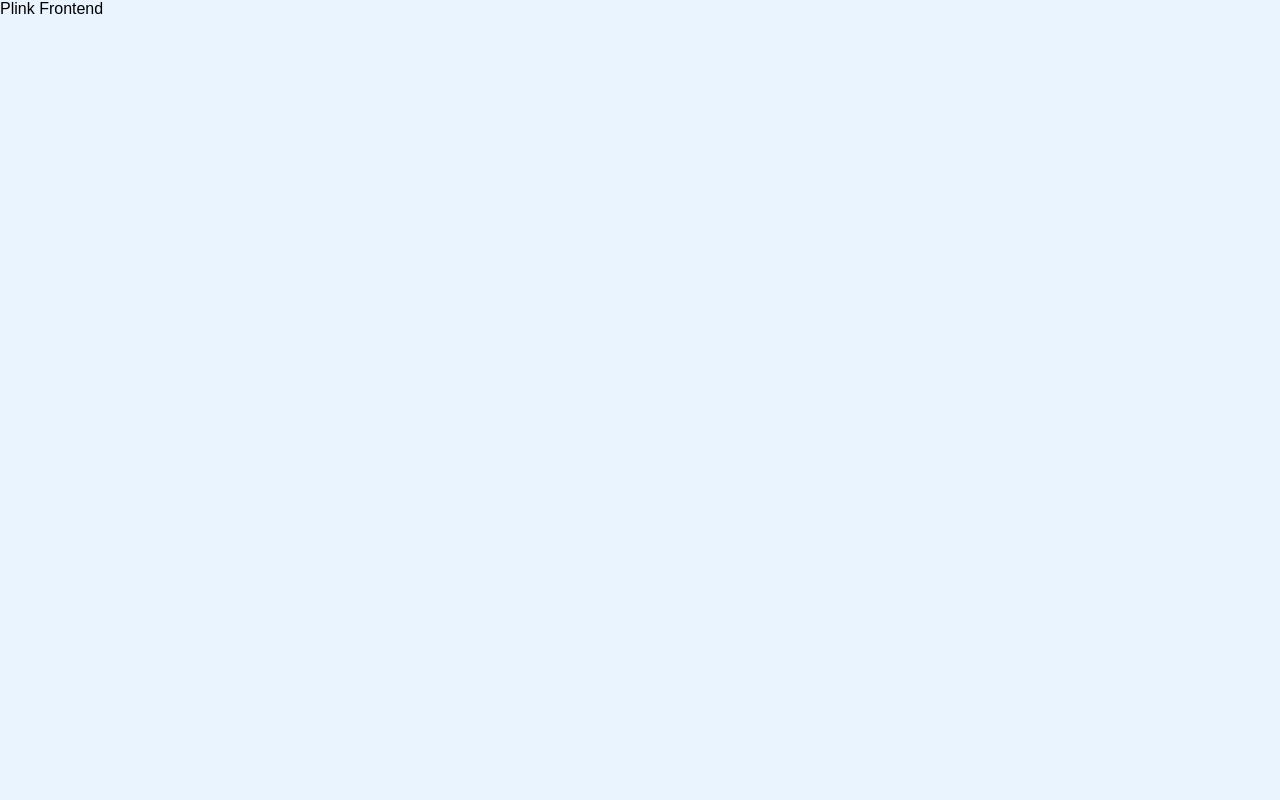
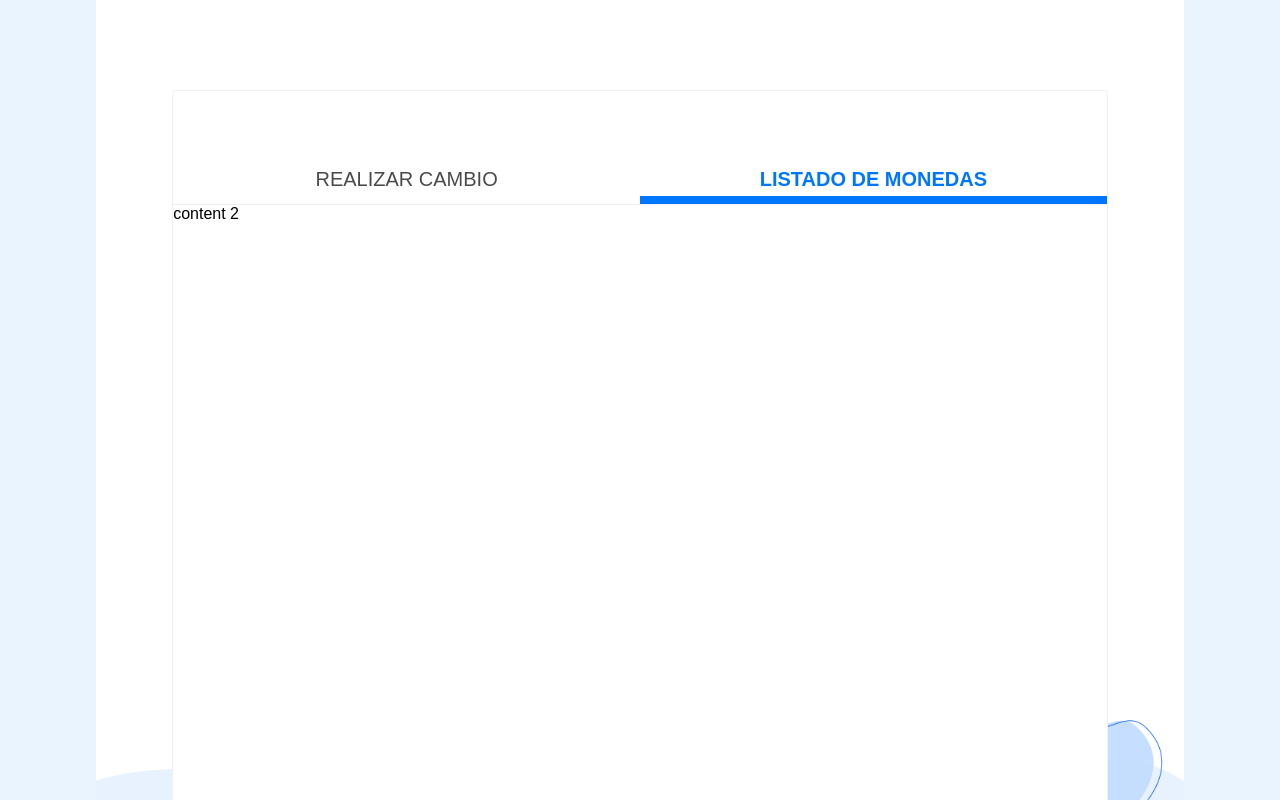
Before and after one commit to wolox-training/jb-angular, an Angular app in the folder plink-frontend/: page / in a window 1280 px wide. Shown: the top 800 px of the page. Built offline with nearby package versions, Linux system fonts and the light colour scheme.

Commit message:
main template

```diff
--- a/plink-frontend/src/app/app.component.html
+++ b/plink-frontend/src/app/app.component.html
@@ -1 +1,10 @@
-{{ title }}
+<div class="container">
+  <div class="list-container">
+    <div class="menu">
+      <div class="item-menu" [ngClass]="{'menu-active': isActive == 1}" (click)="isActive=1">realizar cambio</div>
+      <div class="item-menu" [ngClass]="{'menu-active': isActive != 1}" (click)="isActive=2">listado de monedas</div>
+    </div>
+    <div [ngClass]="{'content-active': isActive != 1}">content 1</div>
+    <div [ngClass]="{'content-active': isActive == 1}">content 2</div>
+  </div>
+</div>
--- a/plink-frontend/src/app/app.component.scss
+++ b/plink-frontend/src/app/app.component.scss
@@ -0,0 +1,74 @@
+@import '../scss/variables/colors';
+@import '../scss/variables/fonts';
+
+.container {
+  background-color: $white;
+  display: flex;
+  flex-direction: column;
+  height: 115vh;
+  margin: 0 auto;
+  max-width: 85%;
+  position: relative;
+  width: 100%;
+  &::after {
+    background: url(../../src/assets/footer.png) no-repeat;
+    background-position: bottom;
+    background-repeat: no-repeat;
+    background-size: 100%;
+    bottom: 28%;
+    content: '';
+    height: 503px;
+    position: absolute;
+    transform: translate(0, 85%);
+    width: 100%;
+  }
+}
+
+.list-container {
+  align-self: center;
+  background-color: $white;
+  border: 1.4px solid $light-gray;
+  border-radius: 4px;
+  height: 95%;
+  margin-top: 90px;
+  width: 86%;
+  z-index: 1;
+}
+
+.menu {
+  border-bottom: 1px solid $light-gray;
+  display: flex;
+}
+
+.item-menu {
+  color: $tabs-color;
+  cursor: pointer;
+  font-size: $text-tabs;
+  height: 100%;
+  line-height: 1;
+  padding: 78px 0 15px 0;
+  text-align: center;
+  text-transform: uppercase;
+  width: 100%;
+}
+
+.menu-active {
+  color: $blue;
+  font-size: $text-tabs;
+  font-weight: 900;
+  line-height: 1;
+  position: relative;
+  &::after {
+    border-bottom: 8px solid $blue;
+    bottom: 0;
+    content: '';
+    height: 20px;
+    left: 0;
+    position: absolute;
+    width: 100%;
+  }
+}
+
+.content-active {
+  display: none;
+}
--- a/plink-frontend/src/scss/variables/_colors.scss
+++ b/plink-frontend/src/scss/variables/_colors.scss
@@ -1,3 +1,5 @@
+$light-gray: #EFEFEF;
 $blue: #0076FF;
+$alice-blue: #EAF4FF;
 $white: #FFF;
-$alice-blue: #EAF4FF;
+$tabs-color: #4A4A4A;
--- a/plink-frontend/src/scss/variables/_fonts.scss
+++ b/plink-frontend/src/scss/variables/_fonts.scss
@@ -2,3 +2,4 @@ $font-family: sans-serif;
 $text-big: 24px;
 $text-medium: 16px;
 $text-small: 12px;
+$text-tabs: 20px;
```
